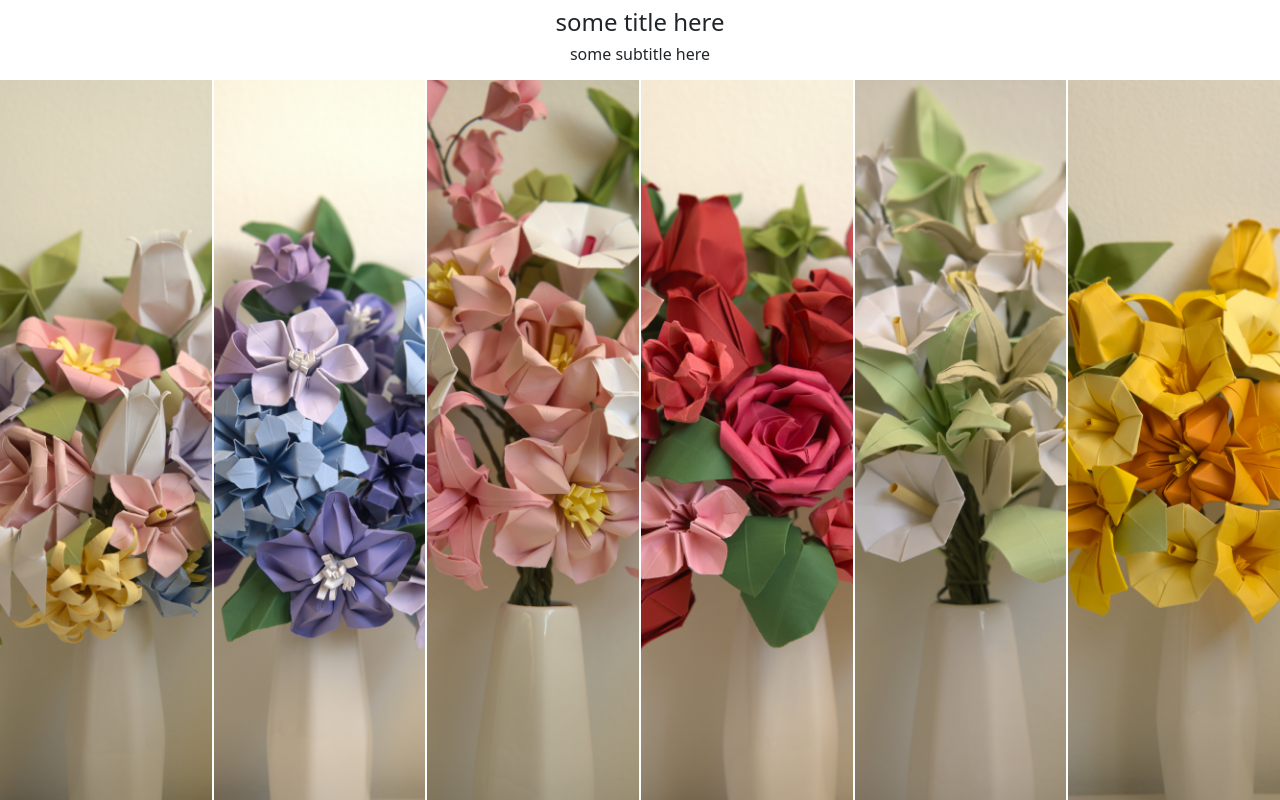
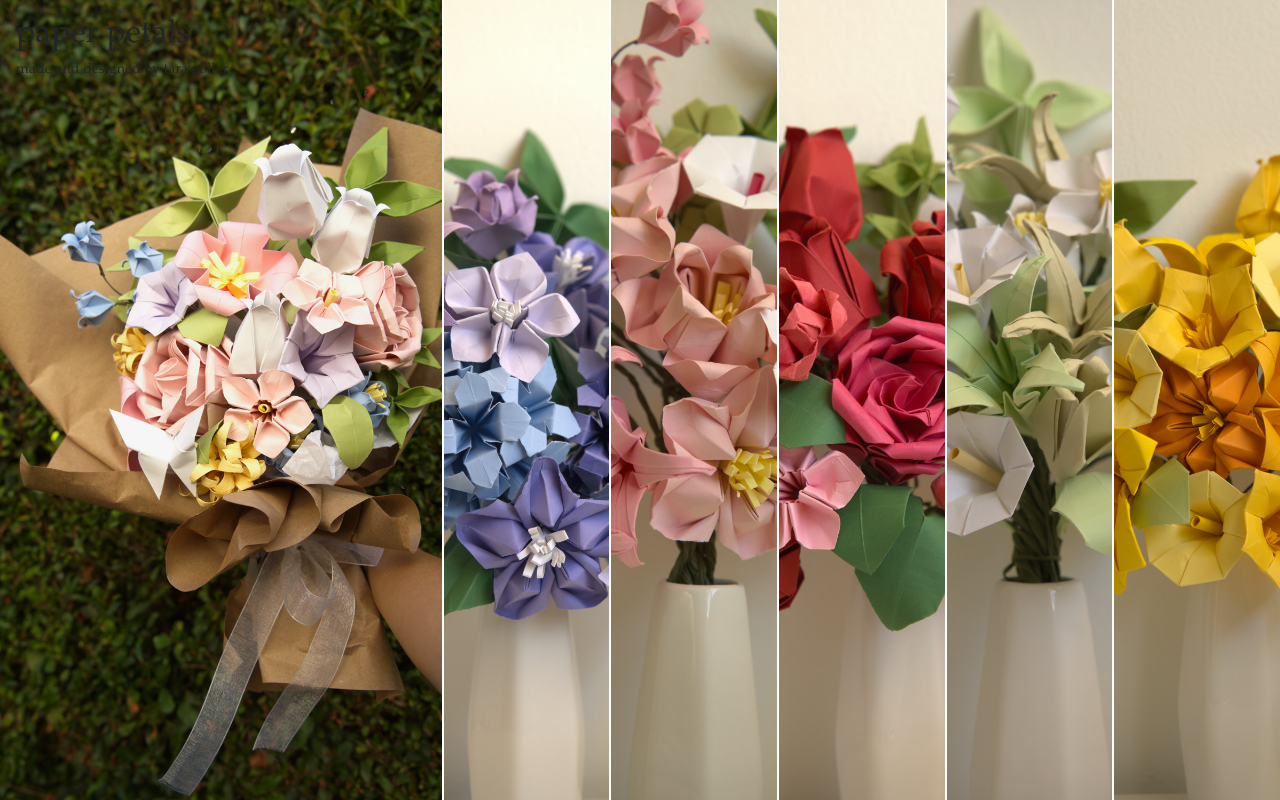
Before and after one commit to nicolastoon/flowering, a React (Vite) app: page / in a window 1280 px wide. Built offline with nearby package versions, Linux system fonts and the light colour scheme.

Commit message:
adding proper title

```diff
--- a/src/components/Title.tsx
+++ b/src/components/Title.tsx
@@ -1,8 +1,8 @@
 export default function Title() {
   return (
-    <div id='header'>
-      <h1 id="title">some title here</h1>
-      <h3 id="subtitle">some subtitle here</h3>
+    <div id='header' onClick={() => window.location.href = '../index.html'}>
+      <h1 id="title">paper petals</h1>
+      <h3 id="subtitle">made and designed by tara goller</h3>
     </div>
   );
 }
--- a/src/style.css
+++ b/src/style.css
@@ -3,7 +3,7 @@
   display: flex;
   flex-direction: row;
   width: -webkit-fill-available;
-  height: 90vh;
+  height: 100vh;
   gap: 2px;
 }
 
@@ -16,7 +16,7 @@
 
 .flower-img {
   width: 100%;
-  height: 90vh;
+  height: 100vh;
   object-fit: cover;
   /* border: 2px solid black; */
 }
@@ -41,20 +41,22 @@
 
 #header {
   display: flex;
+  position: absolute;
+  top: 2vh;
+  left: 2vh;
   flex-direction: column;
-  align-items: center;
-  justify-content: center;
   background-color: transparent;
-  text-align: center;
+  text-align: left;
   margin: 0;
   z-index: 1;
-  height: 10vh;
+  font-family: 'Garamond', serif;
+  cursor: pointer;
 }
 
 #title {
-  font-size: 3vh;
+  font-size: 2rem;
 }
 
 #subtitle {
-  font-size: 2vh;
+  font-size: 0.9rem;
 }
```
